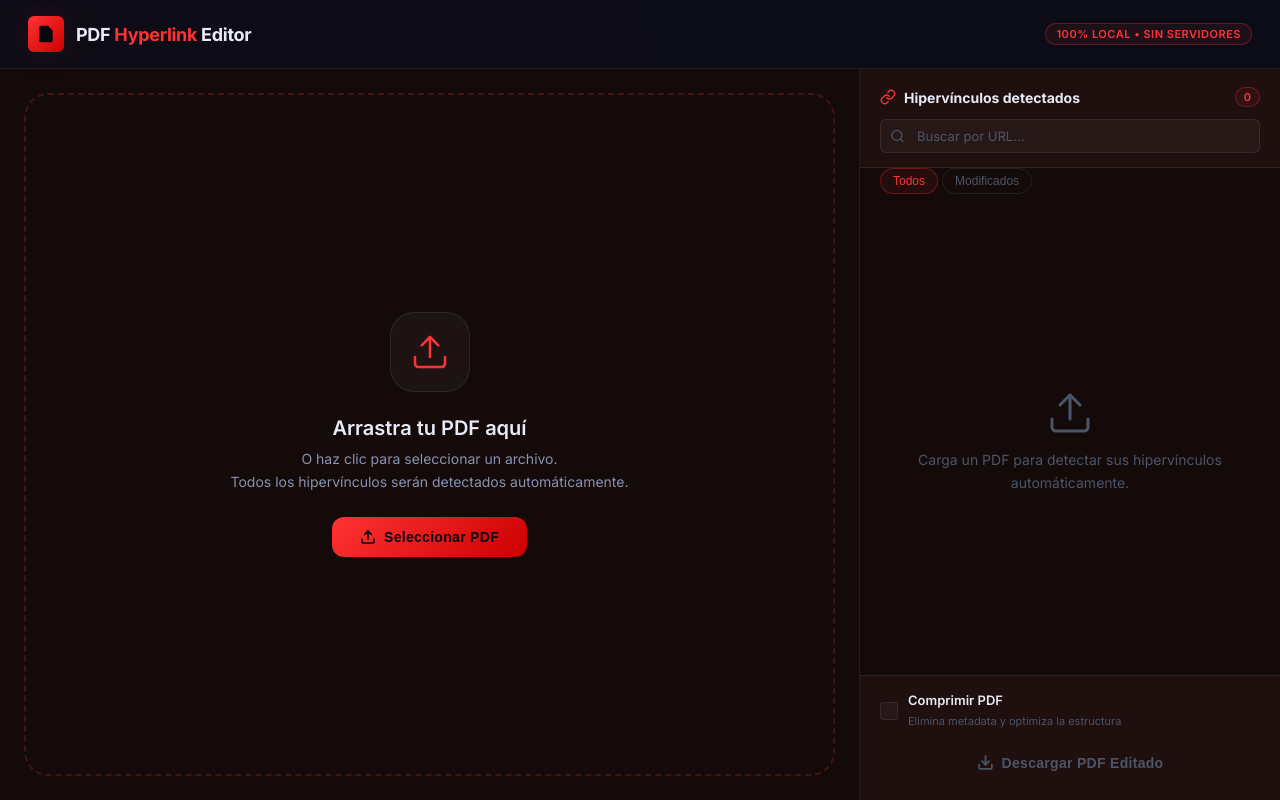
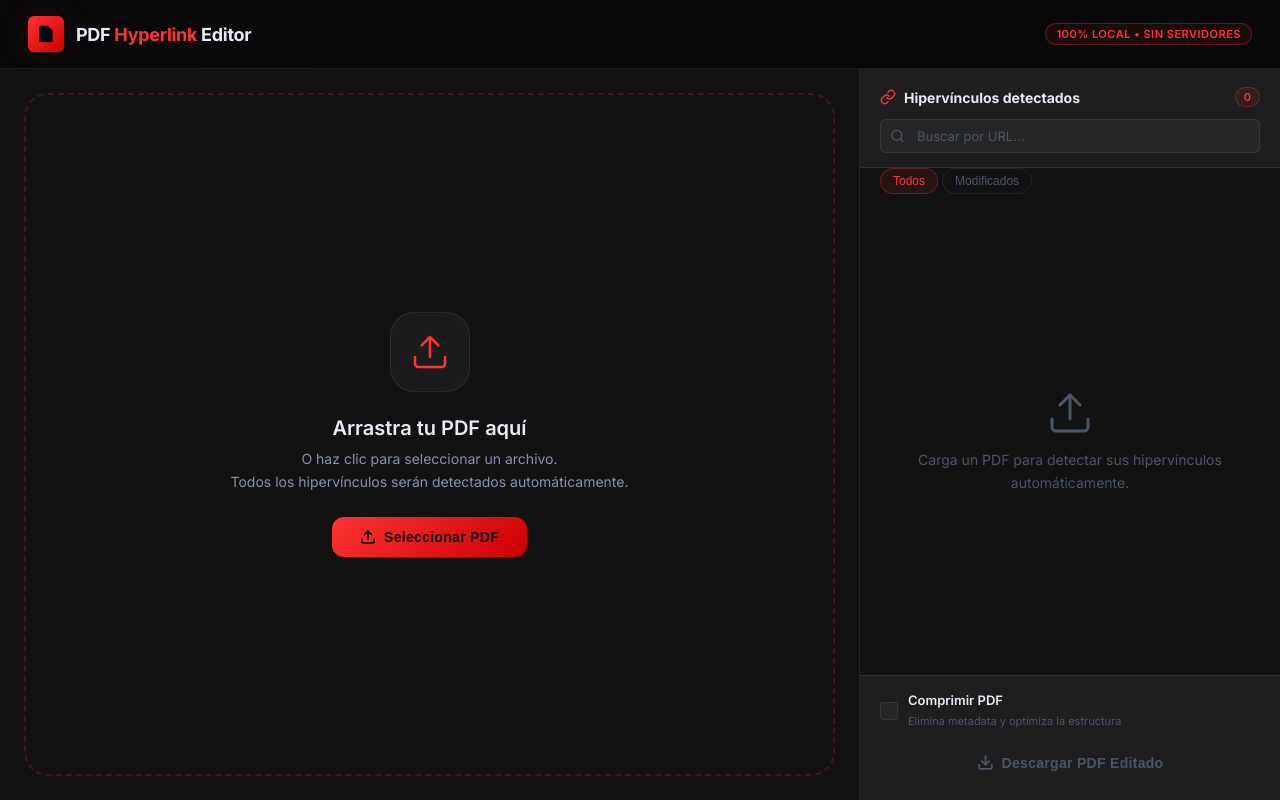
Before and after one commit to dypedtech-rgb/PDF-Hyperlink-, a plain HTML site: page index.html in a window 1280 px wide. Drawn offline with Linux system fonts and the light colour scheme; a script that the page names is missing.

Commit message:
Refine palette to neutral blacks and grays with red accents

```diff
--- a/css/styles.css
+++ b/css/styles.css
@@ -6,9 +6,9 @@
 
 /* ── CSS Variables / Design Tokens ── */
 :root {
-  --bg-base:        #0a0505;
-  --bg-surface:     #140a0a;
-  --bg-elevated:    #1f0f0f;
+  --bg-base:        #050505;
+  --bg-surface:     #121212;
+  --bg-elevated:    #1e1e1e;
   --bg-card:        rgba(255, 255, 255, 0.04);
   --bg-card-hover:  rgba(255, 255, 255, 0.07);
 
@@ -67,9 +67,9 @@ body::before {
   position: fixed;
   inset: 0;
   background:
-    radial-gradient(ellipse 80% 60% at 20% 10%, rgba(255,51,51,0.05) 0%, transparent 60%),
-    radial-gradient(ellipse 60% 50% at 80% 90%, rgba(204,0,0,0.04) 0%, transparent 60%),
-    radial-gradient(ellipse 40% 40% at 50% 50%, rgba(255,102,102,0.03) 0%, transparent 70%);
+    radial-gradient(ellipse 80% 60% at 20% 10%, rgba(255,255,255,0.02) 0%, transparent 60%),
+    radial-gradient(ellipse 60% 50% at 80% 90%, rgba(255,51,51,0.03) 0%, transparent 60%),
+    radial-gradient(ellipse 40% 40% at 50% 50%, rgba(255,255,255,0.015) 0%, transparent 70%);
   pointer-events: none;
   z-index: 0;
 }
@@ -89,7 +89,7 @@ body::before {
   align-items: center;
   justify-content: space-between;
   padding: 16px 28px;
-  background: rgba(13, 15, 26, 0.85);
+  background: rgba(10, 10, 10, 0.85);
   backdrop-filter: blur(20px);
   border-bottom: 1px solid var(--border);
   position: sticky;
```
